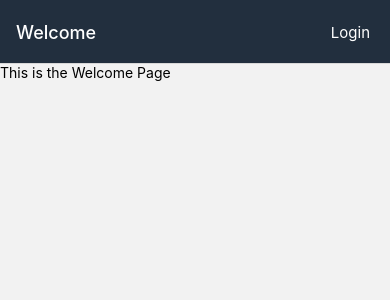
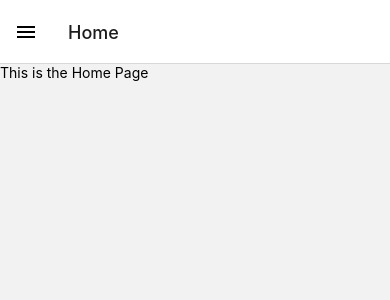
Before and after one commit to manrubben/TFG-React-Native, a React Native app: screen / in a window 390 px wide. Shown: the top 300 px of the page. Built offline with nearby package versions, Linux system fonts and the light colour scheme; no server answers.

Commit message:
initial commit (toggle menu initialized)

```diff
--- a/App.js
+++ b/App.js
@@ -1,3 +1,4 @@
+import 'react-native-gesture-handler';
 import React, {useContext, useEffect, useState} from 'react'
 import {NavigationContainer} from '@react-navigation/native'
 import {createNativeStackNavigator} from '@react-navigation/native-stack'
@@ -6,14 +7,14 @@ import {Text, View, FlatList, TouchableOpacity} from "react-native";
 import GestionarPersonasDependientes from "./screens/GestionarPersonasDependientes";
 import Login from "./screens/Login"
 import Welcome from "./screens/Welcome";
-import Logged from "./screens/Logged";
-import NotLogged from "./screens/NotLogged";
 import {AuthContext} from "./helpers/AuthContext";
 import axios from "axios";
 import AsyncStorage from "@react-native-async-storage/async-storage";
-import {getValue} from "./screens/Login"
+import { createDrawerNavigator } from '@react-navigation/drawer';
 
-const Stack = createNativeStackNavigator()
+const Drawer = createDrawerNavigator();
+
+//const Stack = createNativeStackNavigator();
 
 const App = () => {
 
@@ -51,11 +52,13 @@ const App = () => {
             });
     }, []);
 
-    const logeado = true;
-
     return (
         <AuthContext.Provider value={{ authState, setAuthState }}>
             <NavigationContainer>
+                <Drawer.Navigator>
+                    <Drawer.Screen name="Home" component={Home}/>
+                </Drawer.Navigator>
+                {/*
                 <Stack.Navigator>
                     {!authState.status ? (
                         <Stack.Screen
@@ -106,6 +109,7 @@ const App = () => {
                     />
                     <Stack.Screen name="GestionarPersonasDependientes" component={GestionarPersonasDependientes}/>
                 </Stack.Navigator>
+                */}
             </NavigationContainer>
         </AuthContext.Provider>
 
--- a/babel.config.js
+++ b/babel.config.js
@@ -2,5 +2,8 @@ module.exports = function(api) {
   api.cache(true);
   return {
     presets: ['babel-preset-expo'],
+    plugins: [
+        'react-native-reanimated/plugin',
+    ],
   };
 };
--- a/package.json
+++ b/package.json
@@ -10,7 +10,8 @@
     "eject": "expo eject"
   },
   "dependencies": {
-    "@react-native-async-storage/async-storage": "^1.17.3",
+    "@react-native-async-storage/async-storage": "~1.15.0",
+    "@react-navigation/drawer": "^6.4.1",
     "@react-navigation/native": "^6.0.10",
     "@react-navigation/native-stack": "^6.6.1",
     "axios": "^0.26.1",
@@ -19,6 +20,8 @@
     "react": "17.0.1",
     "react-dom": "17.0.1",
     "react-native": "0.64.3",
+    "react-native-gesture-handler": "~2.1.0",
+    "react-native-reanimated": "~2.3.1",
     "react-native-safe-area-context": "3.3.2",
     "react-native-screens": "~3.10.1",
     "react-native-web": "0.17.1"
```
Also changed, not shown: 1 other file (tests, documents, lock files or other folders).
